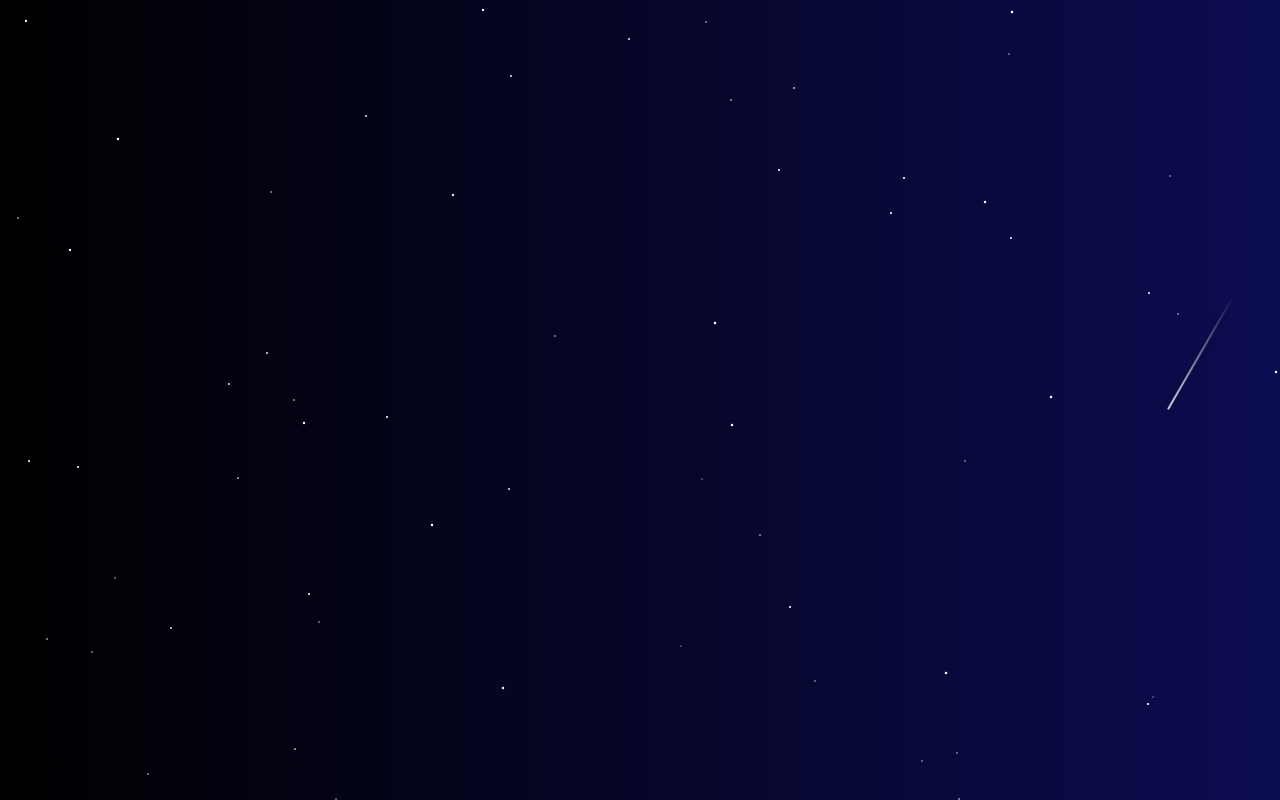
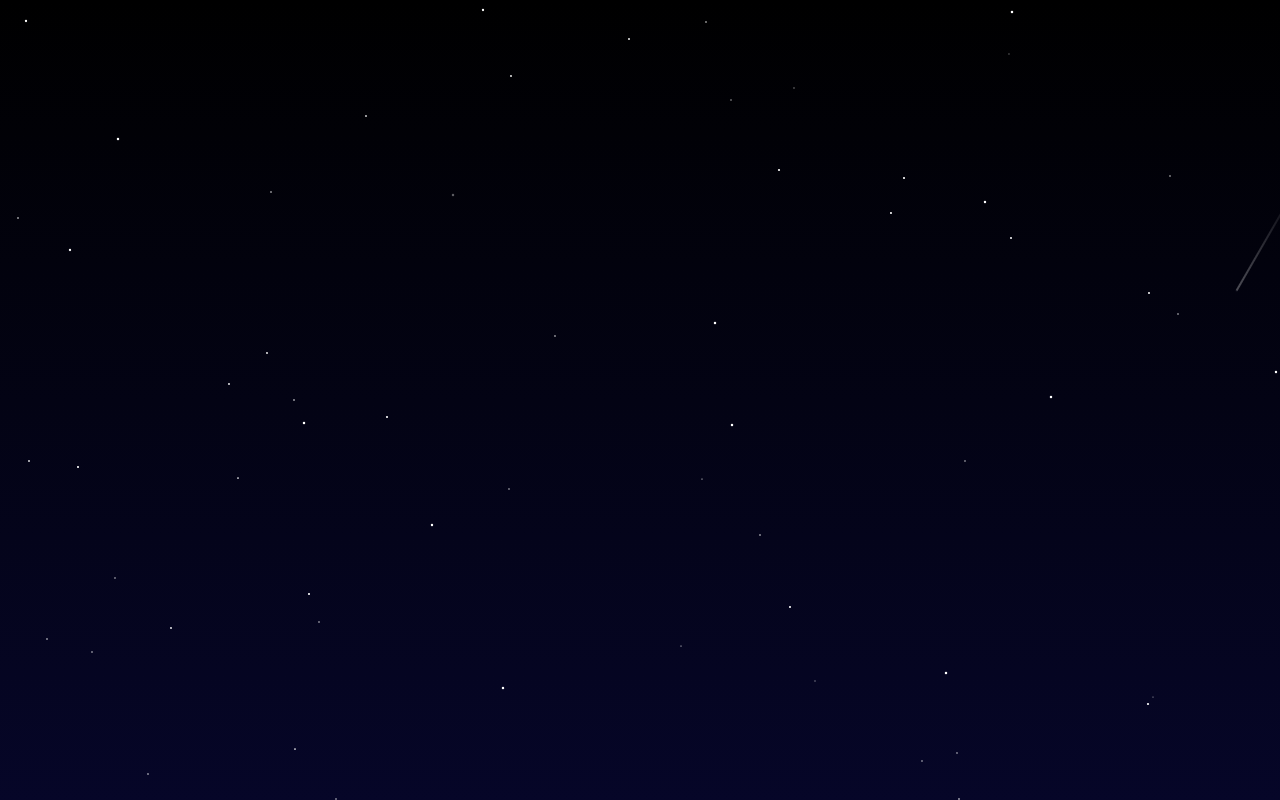
Before and after one commit to marywebby/portfolio-react, a React (Create React App) app in the folder portfolio-mcw/: page / in a window 1280 px wide. Shown: the top 800 px of the page. Built offline with nearby package versions, Linux system fonts and the light colour scheme.

Commit message:
fixed gradient colors first

```diff
--- a/portfolio-mcw/src/App.css
+++ b/portfolio-mcw/src/App.css
@@ -1,5 +1,5 @@
 body {
-  background: linear-gradient(to right, black, rgb(12, 12, 81) 100%);
+  background: linear-gradient(black, rgb(12, 12, 81) 100%);
 }
 
 #sky {
@@ -38,5 +38,5 @@ body {
 
 
 #root {
-  min-height: 400vh; /* Adjust this value to add more scrollable height */
+  min-height: 200vh; /* Adjust this value to add more scrollable height */
 }
--- a/portfolio-mcw/src/App.js
+++ b/portfolio-mcw/src/App.js
@@ -8,6 +8,12 @@ function App() {
     <div>
       <StarrySky />
       <NavBar />
+      <div className='right'>
+
+      </div>
+      <div className='left'>
+
+      </div>
     </div>
   );
 }
--- a/portfolio-mcw/src/css/tailwind.css
+++ b/portfolio-mcw/src/css/tailwind.css
@@ -3,5 +3,5 @@
 @import 'tailwindcss/utilities';
 
 body {
-    background: linear-gradient(to right, black, rgb(12, 12, 81) 100%);
+    background: linear-gradient(black, rgb(12, 12, 81) 100%);
   }
```
